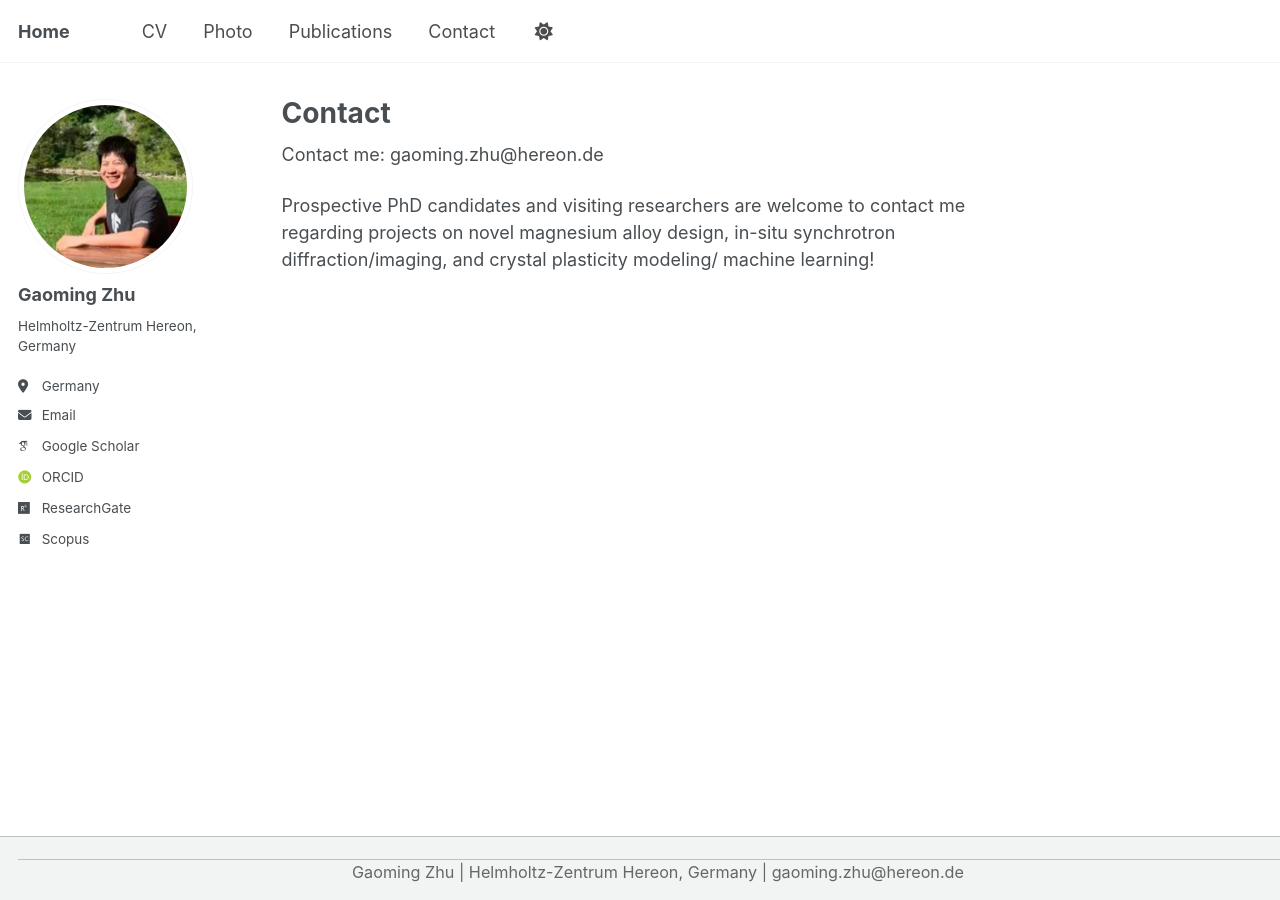
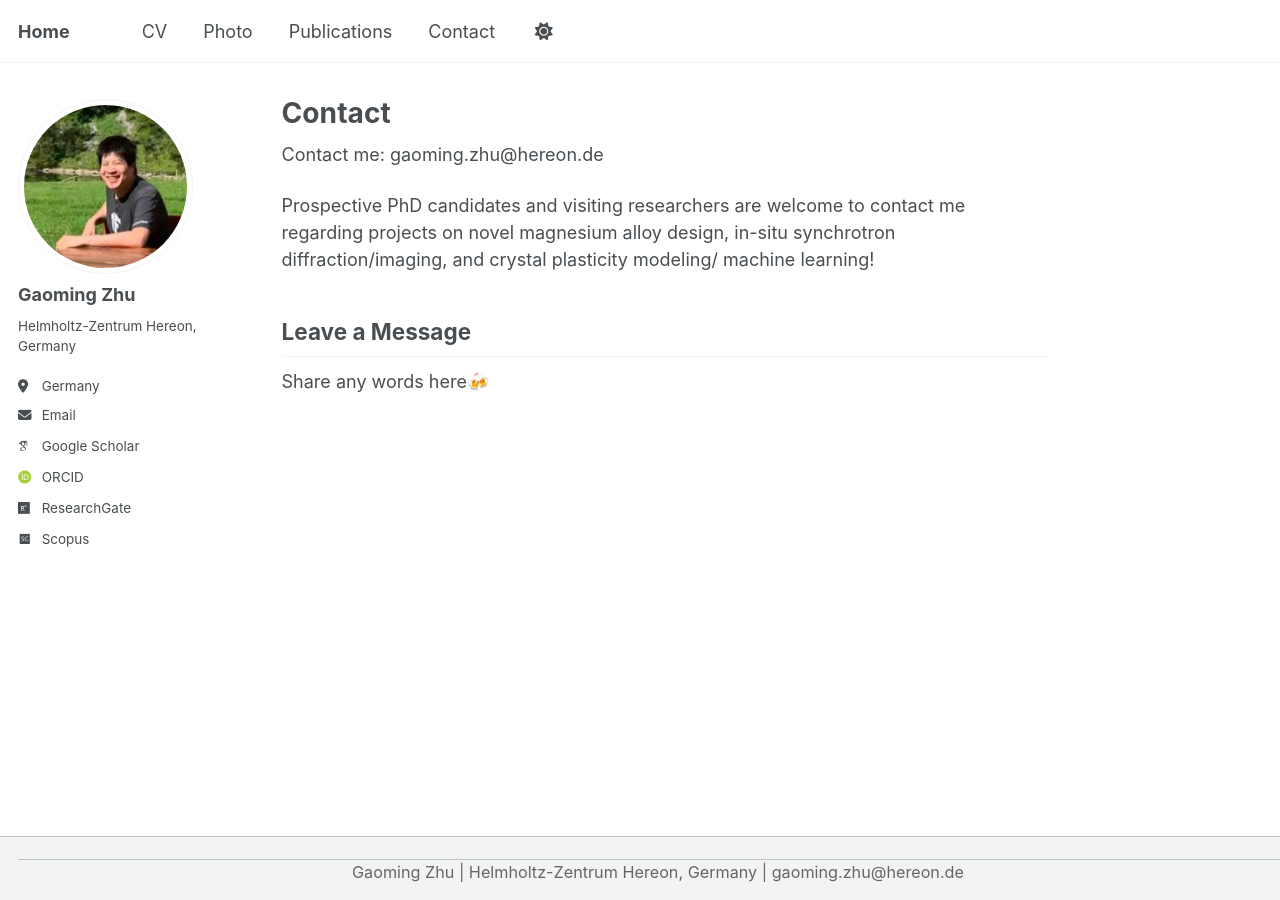
Before and after one commit to zgm900613/zgm900613.github.io, a Jekyll site: the page built from _pages/contact.md, in a window 1280 px wide. Built offline with Jekyll 4.4.1, drawn with Linux system fonts in a browser that asks for light colours; some web fonts are replaced; a script that is not in the unit is left out; comment, search, counter and statistics services are not loaded; part of the change alters nothing that is shown.

Commit message:
Update contact.md

```diff
--- a/_pages/contact.md
+++ b/_pages/contact.md
@@ -8,3 +8,24 @@ author_profile: true
 Contact me: gaoming.zhu@hereon.de
 
 Prospective PhD candidates and visiting researchers are welcome to contact me regarding projects on novel magnesium alloy design, in-situ synchrotron diffraction/imaging, and crystal plasticity modeling/ machine learning!
+
+## Leave a Message
+
+Share any words here🍻
+
+<div class="giscus"></div>
+<script src="https://giscus.app/client.js"
+        data-repo="zgm900613/zgm900613.github.io"
+        data-repo-id="R_kgDOQK7CyQ"
+        data-category="General"
+        data-category-id="DIC_kwDOQK7Cyc4Cx5xv"
+        data-mapping="pathname"
+        data-strict="0"
+        data-reactions-enabled="1"
+        data-emit-metadata="0"
+        data-input-position="bottom"
+        data-theme="preferred_color_scheme"
+        data-lang="en"
+        crossorigin="anonymous"
+        async>
+</script>
```
